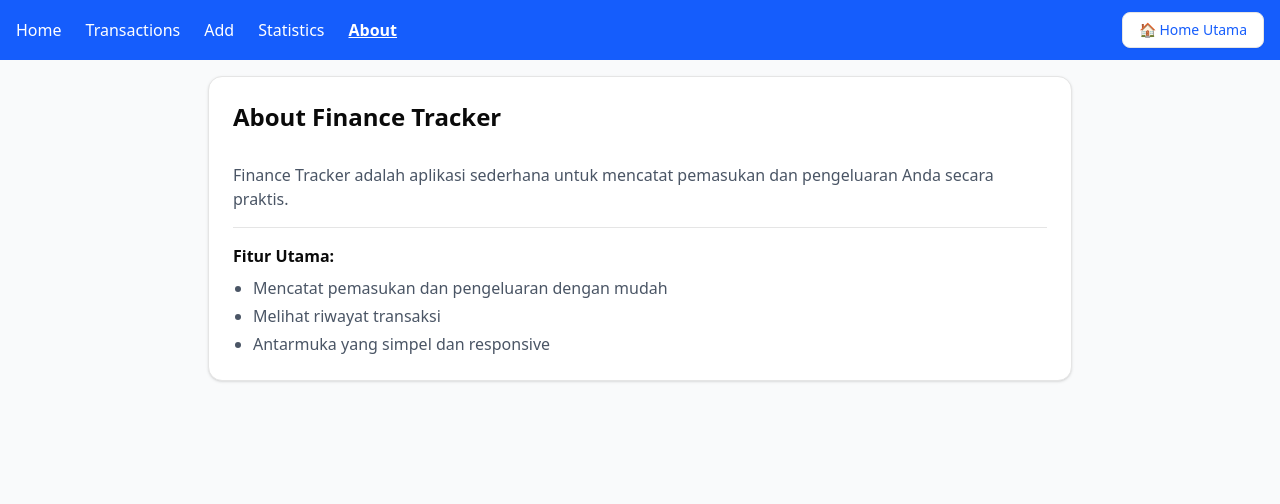
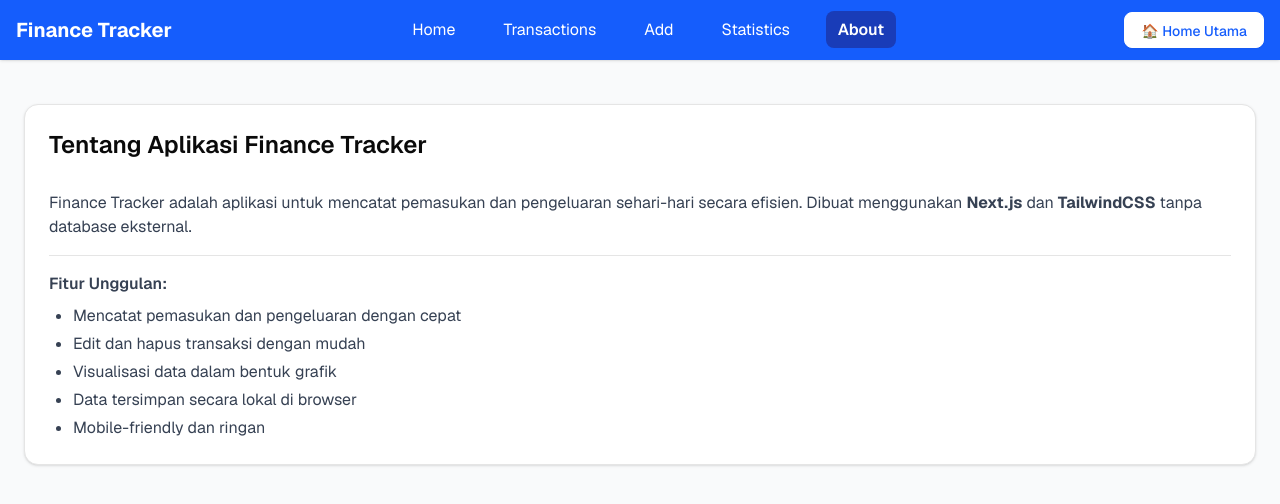
Before and after one commit to DeruDJ22/CCI-MiniProject, a Next.js app: page /finance-tracker/about in a window 1280 px wide. Shown: the top 504 px of the page. Built offline with nearby package versions, Linux system fonts and the light colour scheme.

Commit message:
fetch: [DKD] versi final semoga aja v3 (3 Juli 2025)

```diff
--- a/next.config.mjs
+++ b/next.config.mjs
@@ -1,4 +1,8 @@
 /** @type {import('next').NextConfig} */
-const nextConfig = {};
+const nextConfig = {
+  images: {
+    domains: ["cdn.myanimelist.net"],
+  },
+};
 
 export default nextConfig;
--- a/package.json
+++ b/package.json
@@ -19,9 +19,11 @@
     "framer-motion": "^12.20.5",
     "lucide-react": "^0.525.0",
     "next": "15.3.4",
+    "next-themes": "^0.4.6",
     "react": "^19.0.0",
     "react-dom": "^19.0.0",
     "recharts": "^3.0.2",
+    "sonner": "^2.0.5",
     "tailwind-merge": "^3.3.1"
   },
   "devDependencies": {
--- a/src/app/finance-tracker/about/page.js
+++ b/src/app/finance-tracker/about/page.js
@@ -3,26 +3,35 @@ import { Separator } from "../components/ui/separator";
 
 export default function About() {
   return (
+    <div className="pt-20 space-y-4">
       <Card>
         <CardHeader>
-        <CardTitle className="text-2xl">About Finance Tracker</CardTitle>
+          <CardTitle className="text-2xl">
+            Tentang Aplikasi Finance Tracker
+          </CardTitle>
         </CardHeader>
-      <CardContent className="space-y-4">
-        <p className="text-gray-600">
-          Finance Tracker adalah aplikasi sederhana untuk mencatat pemasukan dan pengeluaran Anda secara praktis.
+        <CardContent className="space-y-4 text-gray-700">
+          <p>
+            Finance Tracker adalah aplikasi untuk mencatat pemasukan dan
+            pengeluaran sehari-hari secara efisien. Dibuat menggunakan{" "}
+            <strong>Next.js</strong> dan <strong>TailwindCSS</strong> tanpa
+            database eksternal.
           </p>
 
           <Separator />
 
           <div>
-          <h2 className="font-semibold mb-2">Fitur Utama:</h2>
-          <ul className="list-disc pl-5 space-y-1 text-gray-600">
-            <li>Mencatat pemasukan dan pengeluaran dengan mudah</li>
-            <li>Melihat riwayat transaksi</li>
-            <li>Antarmuka yang simpel dan responsive</li>
+            <h2 className="font-semibold mb-2">Fitur Unggulan:</h2>
+            <ul className="list-disc pl-6 space-y-1">
+              <li>Mencatat pemasukan dan pengeluaran dengan cepat</li>
+              <li>Edit dan hapus transaksi dengan mudah</li>
+              <li>Visualisasi data dalam bentuk grafik</li>
+              <li>Data tersimpan secara lokal di browser</li>
+              <li>Mobile-friendly dan ringan</li>
             </ul>
           </div>
         </CardContent>
       </Card>
+    </div>
   );
 }
--- a/src/app/finance-tracker/add-transaction/page.js
+++ b/src/app/finance-tracker/add-transaction/page.js
@@ -1,22 +1,31 @@
-'use client';
+"use client";
 
 import { useState } from "react";
 import { useRouter } from "next/navigation";
 import { Button } from "../components/ui/button";
 import { Input } from "../components/ui/input";
 import { Label } from "../components/ui/label";
-import { Select, SelectContent, SelectItem, SelectTrigger, SelectValue } from "@/components/ui/select";
+import {
+  Select,
+  SelectContent,
+  SelectItem,
+  SelectTrigger,
+  SelectValue,
+} from "@/components/ui/select";
+import { Card } from "@/components/ui/card";
 import useTransaction from "@/lib/useTransaction";
+import { toast } from "sonner";
+import { CardContent, CardHeader, CardTitle } from "../components/ui/card";
 
 export default function AddTransaction() {
   const router = useRouter();
   const { addTransaction } = useTransaction();
 
   const [form, setForm] = useState({
-        title: '',
-        amount: '',
-        type: 'income',
-        date: '',
+    title: "",
+    amount: "",
+    type: "income",
+    date: "",
   });
 
   const handleChange = (e) => {
@@ -30,6 +39,16 @@ export default function AddTransaction() {
   const handleSubmit = (e) => {
     e.preventDefault();
 
+    if (!form.title.trim()) {
+      toast.error("Judul tidak boleh kosong!");
+      return;
+    }
+
+    if (Number(form.amount) <= 0 || isNaN(Number(form.amount))) {
+      toast.error("Jumlah harus lebih dari 0!");
+      return;
+    }
+
     const newTransaction = {
       title: form.title,
       amount: Number(form.amount),
@@ -38,25 +57,41 @@ export default function AddTransaction() {
     };
 
     addTransaction(newTransaction);
-
-        alert('Transaksi berhasil ditambahkan');
-        router.push('/finance-tracker/transactions');
+    toast.success("Transaksi berhasil ditambahkan");
+    router.push("/finance-tracker/transactions");
   };
 
   return (
-        <div>
+    <div className="pt-20 space-y-4">
+      <Card>
+        <CardHeader>
+          <CardTitle>
             <h1 className="text-2xl font-bold mb-4">Menambah Transaksi</h1>
+          </CardTitle>
+        </CardHeader>
+        <CardContent>
           <form onSubmit={handleSubmit} className="space-y-4">
             <div>
               <Label>Judul</Label>
-                    <Input type="text" name="title" placeholder="title"
-                        value={form.title} onChange={handleChange} required />
+              <Input
+                type="text"
+                name="title"
+                placeholder="Title"
+                value={form.title}
+                onChange={handleChange}
+              />
             </div>
 
             <div>
               <Label>Jumlah</Label>
-                    <Input type="number" name="amount" placeholder="Amount"
-                        value={form.amount} onChange={handleChange} required />
+              <Input
+                type="number"
+                name="amount"
+                placeholder="Amount"
+                value={form.amount}
+                onChange={handleChange}
+                required
+              />
             </div>
 
             <div>
@@ -74,11 +109,19 @@ export default function AddTransaction() {
 
             <div>
               <Label>Tanggal</Label>
-                    <Input type="date" name="date" value={form.date} onChange={handleChange} required />
+              <Input
+                type="date"
+                name="date"
+                value={form.date}
+                onChange={handleChange}
+                required
+              />
             </div>
 
             <Button type="submit">Tambah transaksi</Button>
           </form>
+        </CardContent>
+      </Card>
     </div>
   );
 }
--- a/src/app/finance-tracker/components/Navbar.js
+++ b/src/app/finance-tracker/components/Navbar.js
@@ -2,8 +2,10 @@
 
 import Link from "next/link";
 import { usePathname } from "next/navigation";
+import { useEffect, useState } from "react";
 import { cn } from "@/lib/utils";
 import { Button } from "@/components/ui/button";
+import { Menu, X } from "lucide-react";
 
 const links = [
   { href: "/finance-tracker", label: "Home" },
@@ -15,19 +17,57 @@ const links = [
 
 export default function Navbar() {
   const pathname = usePathname();
+  const [isOpen, setIsOpen] = useState(false);
+  const [showNavbar, setShowNavbar] = useState(true);
+  const [lastScrollY, setLastScrollY] = useState(0);
+
+  const toggleMenu = () => setIsOpen(!isOpen);
+
+  const handleScroll = () => {
+    if (typeof window !== "undefined") {
+      const currentScroll = window.scrollY;
+      setShowNavbar(currentScroll < lastScrollY || currentScroll < 50);
+      setLastScrollY(currentScroll);
+    }
+  };
+
+  useEffect(() => {
+    if (typeof window !== "undefined") {
+      window.addEventListener("scroll", handleScroll);
+      return () => window.removeEventListener("scroll", handleScroll);
+    }
+  }, [lastScrollY]);
 
   return (
-    <nav className="bg-blue-600 text-white px-4 py-3">
-      <div className="flex items-center justify-between max-w-7xl mx-auto">
-        {/* Menu Link */}
-        <ul className="flex gap-6">
+    <nav
+      className={cn(
+        "fixed top-0 left-0 right-0 z-50 bg-blue-600 text-white shadow transition-transform duration-300",
+        showNavbar ? "translate-y-0" : "-translate-y-full"
+      )}
+    >
+      <div className="flex items-center justify-between px-4 py-3 max-w-7xl mx-auto">
+        {/* Logo + Toggle */}
+        <div className="flex items-center gap-4">
+          <Link href="/finance-tracker" className="font-bold text-xl">
+            Finance Tracker
+          </Link>
+          <button
+            onClick={toggleMenu}
+            className="sm:hidden p-2 rounded-md hover:bg-blue-700"
+          >
+            {isOpen ? <X className="w-6 h-6" /> : <Menu className="w-6 h-6" />}
+          </button>
+        </div>
+
+        {/* Desktop nav */}
+        <ul className="hidden sm:flex gap-6">
           {links.map((link) => (
             <li key={link.href}>
               <Link
                 href={link.href}
                 className={cn(
-                  "hover:underline",
-                  pathname === link.href ? "font-semibold underline" : ""
+                  "hover:bg-blue-700 px-3 py-2 rounded-md transition-all",
+                  pathname === link.href ? "bg-blue-800 font-semibold" : ""
                 )}
               >
                 {link.label}
@@ -36,11 +76,44 @@ export default function Navbar() {
           ))}
         </ul>
 
-        {/* Tombol Balik ke Home Utama */}
-        <Button variant="outline" className="bg-white text-blue-600 hover:bg-gray-100" asChild>
+        <Button
+          variant="outline"
+          className="bg-white text-blue-600 hover:bg-gray-100 border-white hidden sm:block"
+          asChild
+        >
           <Link href="/">🏠 Home Utama</Link>
         </Button>
       </div>
+
+      {/* Mobile dropdown */}
+      {isOpen && (
+        <div className="sm:hidden px-4 pb-4">
+          <ul className="flex flex-col gap-2">
+            {links.map((link) => (
+              <li key={link.href}>
+                <Link
+                  href={link.href}
+                  className={cn(
+                    "block px-4 py-2 rounded-md hover:bg-blue-700",
+                    pathname === link.href ? "bg-blue-800 font-semibold" : ""
+                  )}
+                  onClick={() => setIsOpen(false)}
+                >
+                  {link.label}
+                </Link>
+              </li>
+            ))}
+          </ul>
+          <Button
+            variant="outline"
+            className="mt-2 w-full bg-white text-blue-600 hover:bg-gray-100"
+            asChild
+            onClick={() => setIsOpen(false)}
+          >
+            <Link href="/">🏠 Home Utama</Link>
+          </Button>
+        </div>
+      )}
     </nav>
   );
 }
--- a/src/app/finance-tracker/layout.js
+++ b/src/app/finance-tracker/layout.js
@@ -1,6 +1,7 @@
 import { Geist, Geist_Mono } from "next/font/google";
 import "../globals.css";
 import Navbar from "./components/Navbar";
+import { Toaster } from "sonner";
 
 const geistSans = Geist({
   variable: "--font-geist-sans",
@@ -13,17 +14,16 @@ const geistMono = Geist_Mono({
 });
 
 export const metadata = {
-  title: "Pelacakan Finansial",
-  description: "Aplikasi Catatan Pengeluaran dan Pemasukan",
+  title: "Finance Tracker",
+  description: "Aplikasi Pelacakan Keuangan Sederhana",
 };
 
 export default function RootLayout({ children }) {
   return (
-    <html lang="en">
-      <body className="bg-gray-50">
+      <div className="bg-gray-50">
         <Navbar />
-        <main className="p-4 max-w-4xl mx-auto">{children}</main>
-      </body>
-    </html>
+        <main className="p-6 max-w-7xl mx-auto">{children}</main>
+        <Toaster richColors position="top-right" />
+      </div>
   );
 }
--- a/src/app/finance-tracker/page.js
+++ b/src/app/finance-tracker/page.js
@@ -19,20 +19,26 @@ export default function Home() {
   const totalTransaction = transactions.length;
 
   return (
-    <div className="space-y-6">
-      <Card>
+    <div className="pt-20 space-y-4">
+      <Card className="bg-gradient-to-r from-blue-500 to-indigo-500 text-white shadow-lg rounded-xl">
         <CardHeader>
-          <CardTitle className="text-3xl">Finance Tracker</CardTitle>
+          <CardTitle className="text-3xl">
+            Selamat Datang di Finance Tracker
+          </CardTitle>
         </CardHeader>
         <CardContent className="space-y-4">
-          <p className="text-gray-600">
-            Aplikasi untuk mencatat pemasukan dan pengeluaran Anda sehari-hari.
+          <p className="text-lg">
+            Kelola keuangan Anda dengan mudah dan efisien.
           </p>
-          <div className="flex gap-4">
-            <Button asChild>
+          <div className="flex flex-col sm:flex-row gap-4">
+            <Button asChild variant="secondary">
               <a href="/finance-tracker/transactions">Lihat Transaksi</a>
             </Button>
-            <Button variant="outline" asChild>
+            <Button
+              asChild
+              variant="outline"
+              className="text-blue-600 border-white bg-white"
+            >
               <a href="/finance-tracker/add-transaction">Tambah Transaksi</a>
             </Button>
           </div>
--- a/src/app/finance-tracker/statistics/page.js
+++ b/src/app/finance-tracker/statistics/page.js
@@ -2,12 +2,7 @@
 
 import useTransaction from "@/lib/useTransaction";
 import { formatRupiah } from "@/lib/utils";
-import {
-  Card,
-  CardHeader,
-  CardTitle,
-  CardContent,
-} from "@/components/ui/card";
+import { Card, CardHeader, CardTitle, CardContent } from "@/components/ui/card";
 import { ResponsiveContainer, PieChart, Pie, Cell, Tooltip } from "recharts";
 
 const COLORS = ["#16a34a", "#dc2626"];
@@ -29,7 +24,7 @@ export default function Statistics() {
   ];
 
   return (
-    <div className="space-y-4">
+    <div className="pt-20 space-y-4">
       <Card>
         <CardHeader>
           <CardTitle className="text-2xl">Statistics</CardTitle>
@@ -48,7 +43,10 @@ export default function Statistics() {
                   label
                 >
                   {data.map((_, index) => (
-                    <Cell key={`cell-${index}`} fill={COLORS[index % COLORS.length]} />
+                    <Cell
+                      key={`cell-${index}`}
+                      fill={COLORS[index % COLORS.length]}
+                    />
                   ))}
                 </Pie>
                 <Tooltip formatter={(value) => formatRupiah(value)} />
--- a/src/app/finance-tracker/transactions/page.js
+++ b/src/app/finance-tracker/transactions/page.js
@@ -1,10 +1,9 @@
 "use client";
 
-import useTransaction from "@/lib/useTransaction";
+import { useEffect, useState } from "react";
 import { formatRupiah } from "@/lib/utils";
-import { useState } from "react";
-import { Card, CardHeader, CardTitle, CardContent } from "../components/ui/card";
-import { Button } from "../components/ui/button";
+import { Card, CardHeader, CardTitle, CardContent } from "@/components/ui/card";
+import { Button } from "@/components/ui/button";
 import {
   AlertDialog,
   AlertDialogTrigger,
@@ -15,11 +14,45 @@ import {
   AlertDialogDescription,
 } from "@/components/ui/alert-dialog";
 import { Input } from "@/components/ui/input";
+import {
+  Select,
+  SelectContent,
+  SelectItem,
+  SelectTrigger,
+  SelectValue,
+} from "@/components/ui/select";
+import { toast } from "sonner";
 
 export default function Transaction() {
-  const { transactions, deleteTransaction, updateTransaction } = useTransaction();
+  const [transactions, setTransactions] = useState([]);
   const [editId, setEditId] = useState(null);
   const [editAmount, setEditAmount] = useState("");
+  const [filter, setFilter] = useState("all");
+
+  useEffect(() => {
+    const saved = JSON.parse(localStorage.getItem("transactions")) || [];
+    setTransactions(saved);
+  }, []);
+
+  const saveToLocal = (data) => {
+    localStorage.setItem("transactions", JSON.stringify(data));
+  };
+
+  const deleteTransaction = (id) => {
+    const updated = transactions.filter((tx) => tx.id !== id);
+    setTransactions(updated);
+    saveToLocal(updated);
+    toast.success("Transaksi berhasil dihapus");
+  };
+
+  const updateTransaction = (id, data) => {
+    const updated = transactions.map((tx) =>
+      tx.id === id ? { ...tx, ...data } : tx
+    );
+    setTransactions(updated);
+    saveToLocal(updated);
+    toast.success("Transaksi berhasil diperbarui");
+  };
 
   const handleEdit = (id, amount) => {
     setEditId(id);
@@ -32,14 +65,32 @@ export default function Transaction() {
     setEditAmount("");
   };
 
+  const filteredTransactions =
+    filter === "all"
+      ? transactions
+      : transactions.filter((tx) => tx.type === filter);
+
   return (
-    <div>
-      <h1 className="text-2xl font-bold mb-4">Transaksi</h1>
-      {transactions.length === 0 ? (
+    <div className="pt-20 space-y-6">
+      <div className="flex flex-col md:flex-row items-start md:items-center justify-between gap-4">
+        <h1 className="text-2xl font-bold">Transaksi</h1>
+        <Select value={filter} onValueChange={setFilter}>
+          <SelectTrigger className="w-[200px]">
+            <SelectValue placeholder="Filter" />
+          </SelectTrigger>
+          <SelectContent>
+            <SelectItem value="all">Semua</SelectItem>
+            <SelectItem value="income">Pemasukan</SelectItem>
+            <SelectItem value="expense">Pengeluaran</SelectItem>
+          </SelectContent>
+        </Select>
+      </div>
+
+      {filteredTransactions.length === 0 ? (
         <p className="text-gray-500">Belum ada transaksi</p>
       ) : (
         <ul className="space-y-4">
-          {transactions.map((tx) => (
+          {filteredTransactions.map((tx) => (
             <Card key={tx.id}>
               <CardHeader>
                 <CardTitle>{tx.title}</CardTitle>
@@ -65,7 +116,10 @@ export default function Transaction() {
                         className="w-24"
                       />
                       <Button onClick={() => saveEdit(tx.id)}>Simpan</Button>
-                      <Button variant="secondary" onClick={() => setEditId(null)}>
+                      <Button
+                        variant="secondary"
+                        onClick={() => setEditId(null)}
+                      >
                         Batal
                       </Button>
                     </>
@@ -85,7 +139,9 @@ export default function Transaction() {
                           </AlertDialogDescription>
                           <div className="flex justify-end gap-2">
                             <AlertDialogCancel>Batal</AlertDialogCancel>
-                            <AlertDialogAction onClick={() => deleteTransaction(tx.id)}>
+                            <AlertDialogAction
+                              onClick={() => deleteTransaction(tx.id)}
+                            >
                               Hapus
                             </AlertDialogAction>
                           </div>
--- a/src/app/page.js
+++ b/src/app/page.js
@@ -4,13 +4,7 @@ import Image from "next/image";
 
 export default function Home() {
   return (
-    <div
-      className="min-h-screen flex items-center justify-center bg-cover bg-center"
-      style={{
-        backgroundImage:
-          "url(https://images.unsplash.com/photo-1524492412937-4961f1b8d04e?auto=format&fit=crop&w=1600&q=80)",
-      }}
-    >
+    <div className="min-h-screen flex items-center justify-center bg-cover bg-center" style={{ backgroundImage: "url(https://images.unsplash.com/photo-1524492412937-4961f1b8d04e?auto=format&fit=crop&w=1600&q=80)", }}>
       <div className="bg-white/70 backdrop-blur-xl rounded-3xl shadow-2xl p-10 w-full max-w-5xl">
         <Card className="border-none shadow-none">
           <CardHeader>
@@ -22,40 +16,18 @@ export default function Home() {
             <p className="text-center text-gray-700 text-xl">
               Pilih aplikasi yang ingin kamu buka
             </p>
-            <div className="flex flex-col md:flex-row gap-6 justify-center">
-              {/* Finance App */}
-              <Button
-                asChild
-                variant="outline"
-                className="w-72 h-40 flex flex-col items-center justify-center gap-3 text-xl border-2 border-blue-600 hover:bg-blue-600 hover:text-white transition-all duration-300"
-              >
+            <div className="grid grid-cols-1 sm:grid-cols-2 gap-6 justify-center">
+              <Button asChild variant="outline" className="h-36 flex flex-col items-center justify-center gap-3 text-xl border-2 border-blue-600 hover:bg-blue-600 hover:text-white transition-all">
                 <a href="/finance-tracker">
-                  <Image
-                    src="/logo-finance.avif"
-                    alt="Finance"
-                    width={70}
-                    height={70}
-                    className="rounded-lg"
-                  />
-                  <span className="text-lg font-semibold">💰 Finance Tracker</span>
+                  <Image src="/logo-finance.avif" alt="Finance" width={60} height={60}/>
+                  <span className="font-semibold">💰 Finance Tracker</span>
                 </a>
               </Button>
 
-              {/* Anime App */}
-              <Button
-                asChild
-                variant="outline"
-                className="w-72 h-40 flex flex-col items-center justify-center gap-3 text-xl border-2 border-pink-600 hover:bg-pink-600 hover:text-white transition-all duration-300"
-              >
+              <Button asChild variant="outline" className="h-36 flex flex-col items-center justify-center gap-3 text-xl border-2 border-pink-600 hover:bg-pink-600 hover:text-white transition-all">
                 <a href="/anime">
-                  <Image
-                    src="/logo-anime.jpg"
-                    alt="Anime"
-                    width={70}
-                    height={70}
-                    className="rounded-lg"
-                  />
-                  <span className="text-lg font-semibold">🎥 Anime Watchlist</span>
+                  <Image src="/logo-anime.jpg" alt="Anime" width={60} height={60}/>
+                  <span className="font-semibold">🎥 Anime List</span>
                 </a>
               </Button>
             </div>
--- /dev/null
+++ b/src/components/ui/skeleton.jsx
@@ -0,0 +1,15 @@
+import { cn } from "@/lib/utils"
+
+function Skeleton({
+  className,
+  ...props
+}) {
+  return (
+    <div
+      data-slot="skeleton"
+      className={cn("bg-accent animate-pulse rounded-md", className)}
+      {...props} />
+  );
+}
+
+export { Skeleton }
--- /dev/null
+++ b/src/components/ui/sonner.jsx
@@ -0,0 +1,26 @@
+"use client"
+
+import { useTheme } from "next-themes"
+import { Toaster as Sonner } from "sonner";
+
+const Toaster = ({
+  ...props
+}) => {
+  const { theme = "system" } = useTheme()
+
+  return (
+    <Sonner
+      theme={theme}
+      className="toaster group"
+      style={
+        {
+          "--normal-bg": "var(--popover)",
+          "--normal-text": "var(--popover-foreground)",
+          "--normal-border": "var(--border)"
+        }
+      }
+      {...props} />
+  );
+}
+
+export { Toaster }
```
Also changed, not shown: 1 other file (tests, documents, lock files or other folders). Lines whose indentation alone changed are shown as unchanged.
